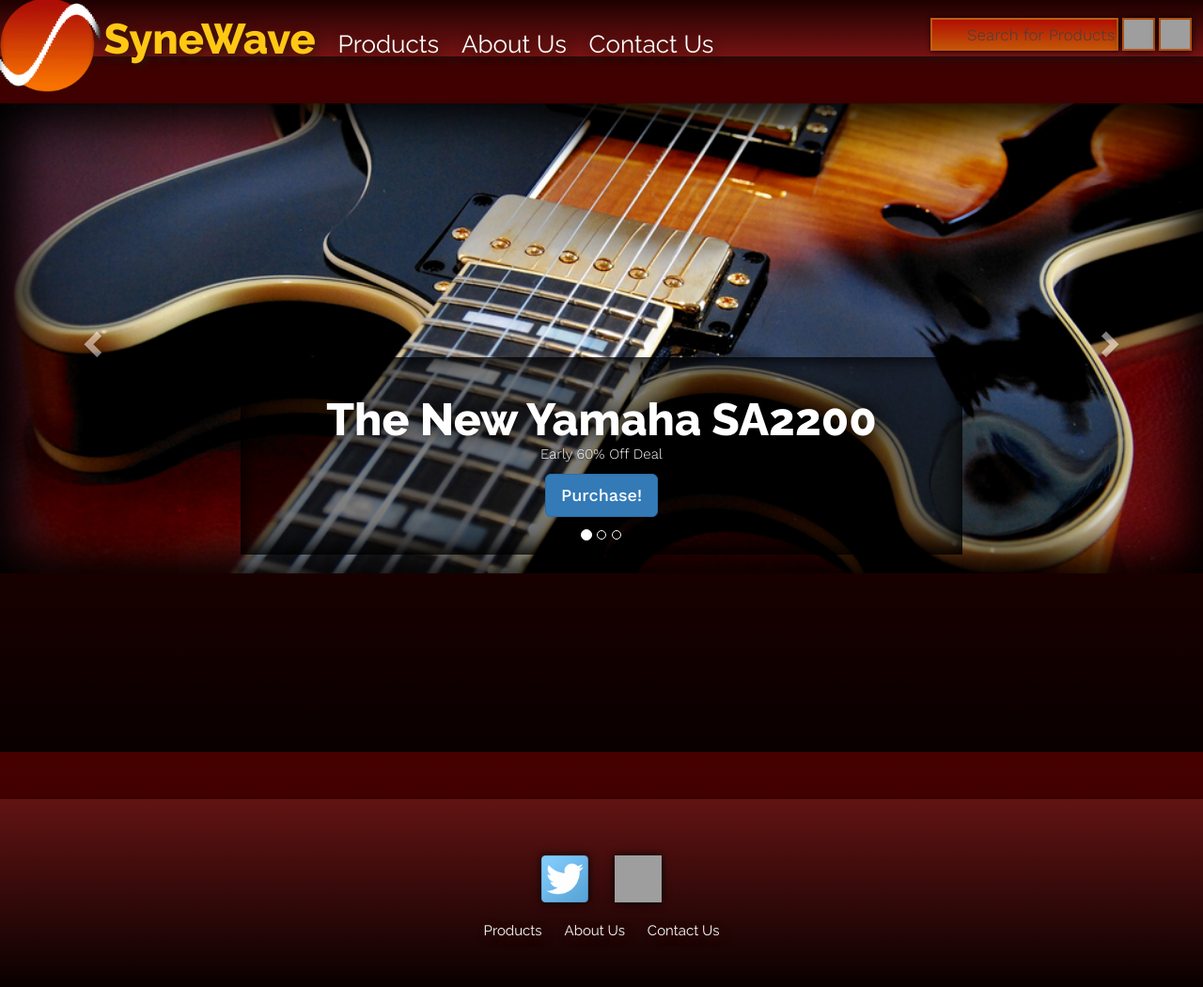
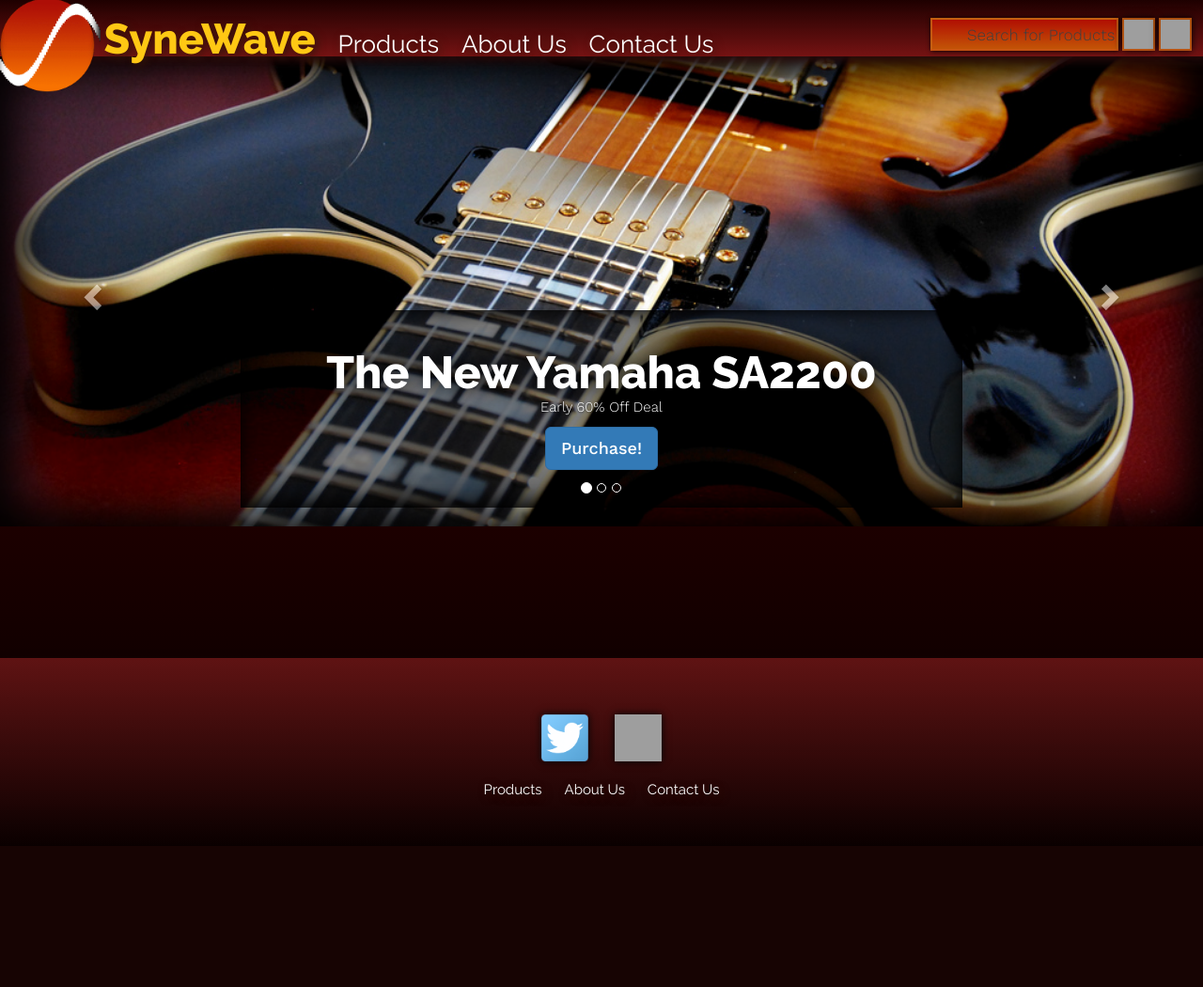
Before and after one commit to RussellSB/WebApplications, a PHP site: page /WebApplications/page-structures/frontPage.php in a window 1280 px wide. Shown: the whole page at 94% size. After the commit the page ends 900 px from the top, so only its background shows below. Run offline with PHP 8.4, Linux system fonts and the light colour scheme; grey boxes are pictures that could not be loaded.

Commit message:
improve carousel design

```diff
--- a/stylesheets/styles.css
+++ b/stylesheets/styles.css
@@ -30,6 +30,7 @@ button, select{
                          "carousel carousel"
                          "main main"
                          "footer footer";
+    grid-gap: 0;
 }
 
 #productbody{
```
